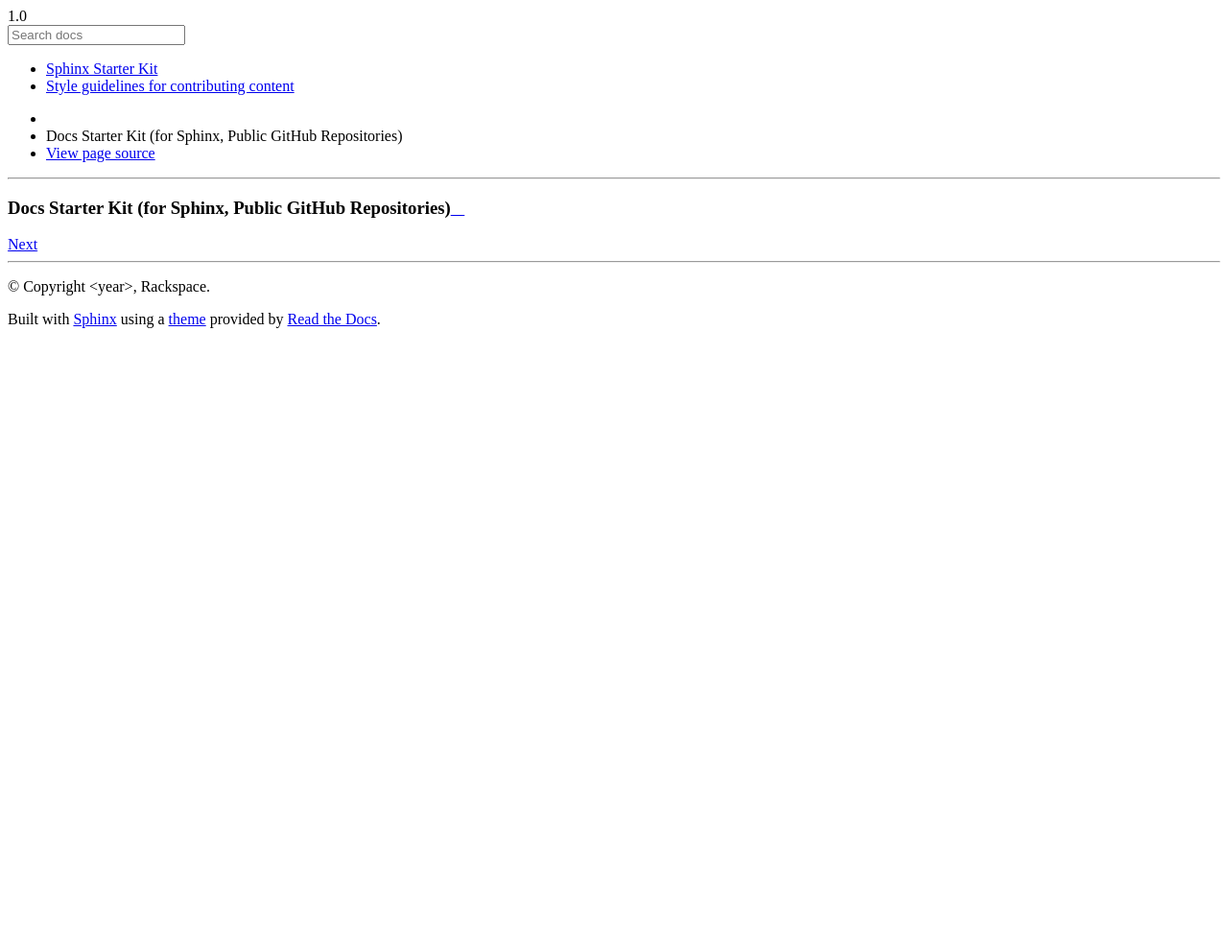
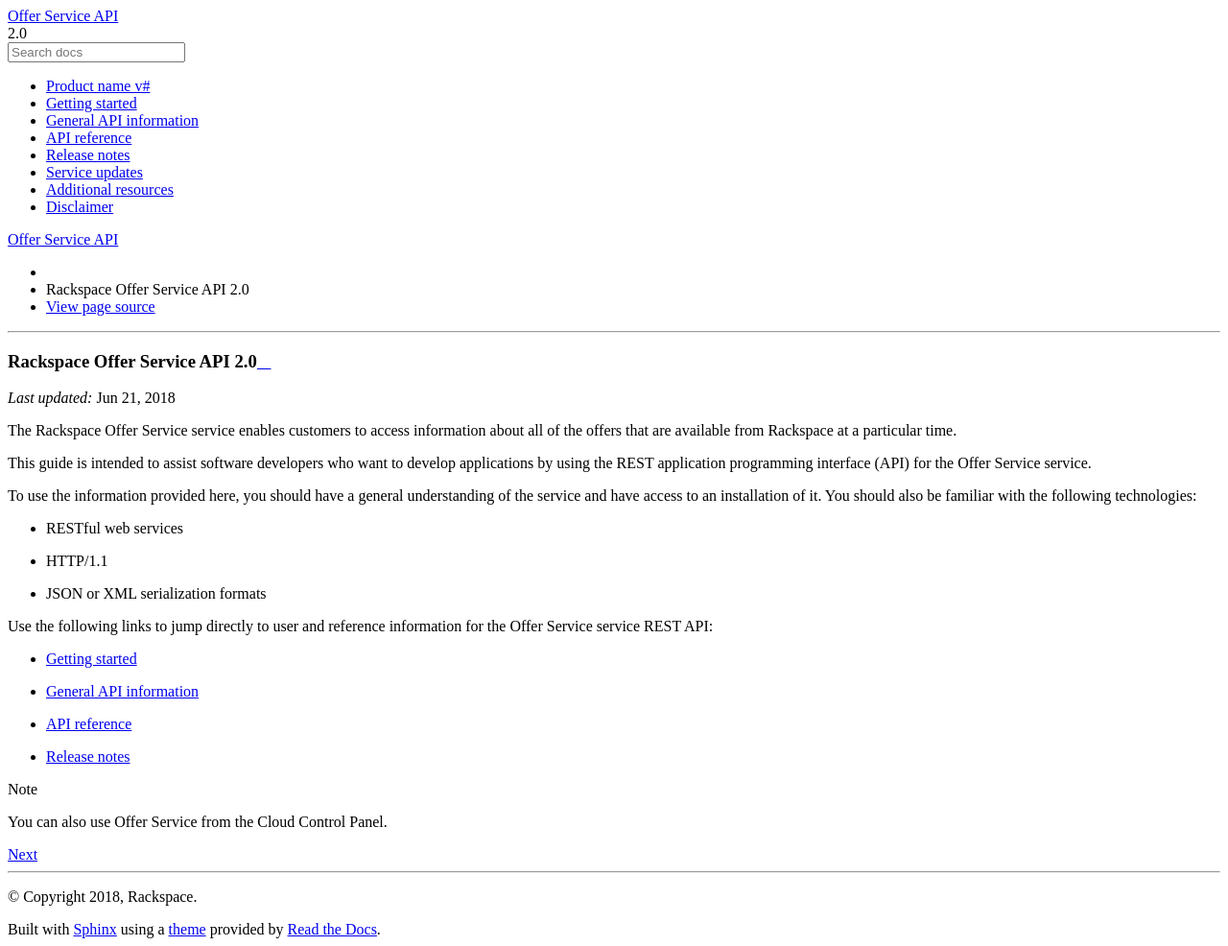
Before and after one commit to rackerlabs/docs-offerings, a Sphinx documentation site: the page built from docs/index.rst, in a window 1280 px wide. Shown: the whole page at 96% size. Built offline with Sphinx 7.4.7 and the Read the Docs theme 2.0.0, drawn with Linux system fonts in a browser that asks for light colours; pages that are not in the unit, such as notebooks, are missing from menus; before the commit the page ends 900 px from its top, so only the background shows below that.

Commit message:
Add more content.

```diff
--- a/docs/conf.py
+++ b/docs/conf.py
@@ -1,6 +1,6 @@
 # -*- coding: utf-8 -*-
 """
-<officialProjectName> build configuration file.
+Offer Service API documentation build configuration file.
 
 This file is execfile()d with the current directory set to its
 containing dir.
@@ -100,8 +100,8 @@
 linkcheck_anchors = False
 
 # General information about the project.
-project = '<officialProjectName>'
-copyright = '<year>, Rackspace'
+project = 'Offer Service API'
+copyright = '2018, Rackspace'
 
 # The version info for the project you're documenting, acts as replacement for
 # |version| and |release|, also used in various other places throughout the
@@ -109,18 +109,18 @@
 #
 
 # The short X.Y version.
-version = "1.0"
+version = "2.0"
 
 # The full version, including alpha/beta/rc tags.
-release = "version"
+release = "version 2.0"
 
 # Global variables that are replaced by the specified value during the build
 # process.
 rst_epilog = """
-.. |service| replace:: <officialProjectName>
-.. |api-service| replace:: <officialProjectName API>
-.. |contract version| replace:: <version>
-.. |product name| replace:: <PRODUCT NAME>
+.. |service| replace:: Offer Service
+.. |api-service| replace:: Offer Service API
+.. |contract version| replace:: 2.0
+.. |product name| replace:: Offer Service
 """
 
 # sphinxcontrib-versioning options
@@ -218,11 +218,11 @@
 
 # The name for this set of Sphinx documents.  If None, it defaults to
 # "<project> v<release> documentation".
-html_title = '<projectName> v<release> documentation'
+html_title = 'Offer Service API v2.0 documentation'
 
 # A shorter title for the navigation bar.  Default is the same as html_title.
 # html_short_title = None
-html_short_title = '<projectName> v<release>'
+html_short_title = 'Offer Service API v2.0'
 
 # The name of an image file (relative to this directory) to place at the top
 # of the sidebar.
@@ -304,7 +304,7 @@
 # html_search_scorer = 'scorer.js'
 
 # Output file base name for HTML help builder.
-htmlhelp_basename = 'docs-<product-name>'
+htmlhelp_basename = 'docs-offer-service'
 
 # this will change the 'paragraph' character to '#'
 html_add_permalinks = '#'
--- a/docs/index.rst
+++ b/docs/index.rst
@@ -1,11 +1,49 @@
-=========================================================
-Docs Starter Kit (for Sphinx, Public GitHub Repositories)
-=========================================================
+.. _index:
+
+===============================================
+Rackspace |product name| API |contract version|
+===============================================
+
+*Last updated:* |today|
+
+The Rackspace |product name| service enables customers to access information
+about all of the offers that are available from Rackspace at a particular time.
+
+This guide is intended to assist software developers who want to develop
+applications by using the REST application programming interface (API) for
+the |product name| service.
+
+To use the information provided here, you should have a general understanding
+of the service and have access to an installation of it. You should also be
+familiar with the following technologies:
+
+* RESTful web services
+* HTTP/1.1
+* JSON or XML serialization formats
+
+Use the following links to jump directly to user and reference information for
+the |product name| service REST API:
+
+- :ref:`Getting started <getting-started-guide>`
+- :ref:`General API information <general-api-info>`
+- :ref:`API reference <api-reference>`
+- :ref:`Release notes <release-notes-collection>`
+
+.. note::
+
+   You can also use |product name| from the Cloud Control Panel.
+
 
 .. toctree::
    :hidden:
-   :maxdepth: 2
+   :maxdepth: 3
 
-   Sphinx Starter Kit<self>
-   instructions/README.md
-   style-guidelines.md
+
+   Product name v# <https://developer.rackspace.com/docs/{product-name}/{v#}/>
+   getting-started/index
+   general-api-info/index
+   api-reference/index
+   release-notes/index
+   service-updates
+   additional-resources
+   disclaimer
```
Also changed, not shown: README.md (+2 -1 lines), docs/general-api-info/index.rst (+6 -2 lines), docs/general-api-info/product-specific-general-api-content.rst (deleted, +0 -24 lines), docs/general-api-info/service-access.rst (+79 -51 lines), docs/getting-started/concepts.rst (+28 -23 lines).
